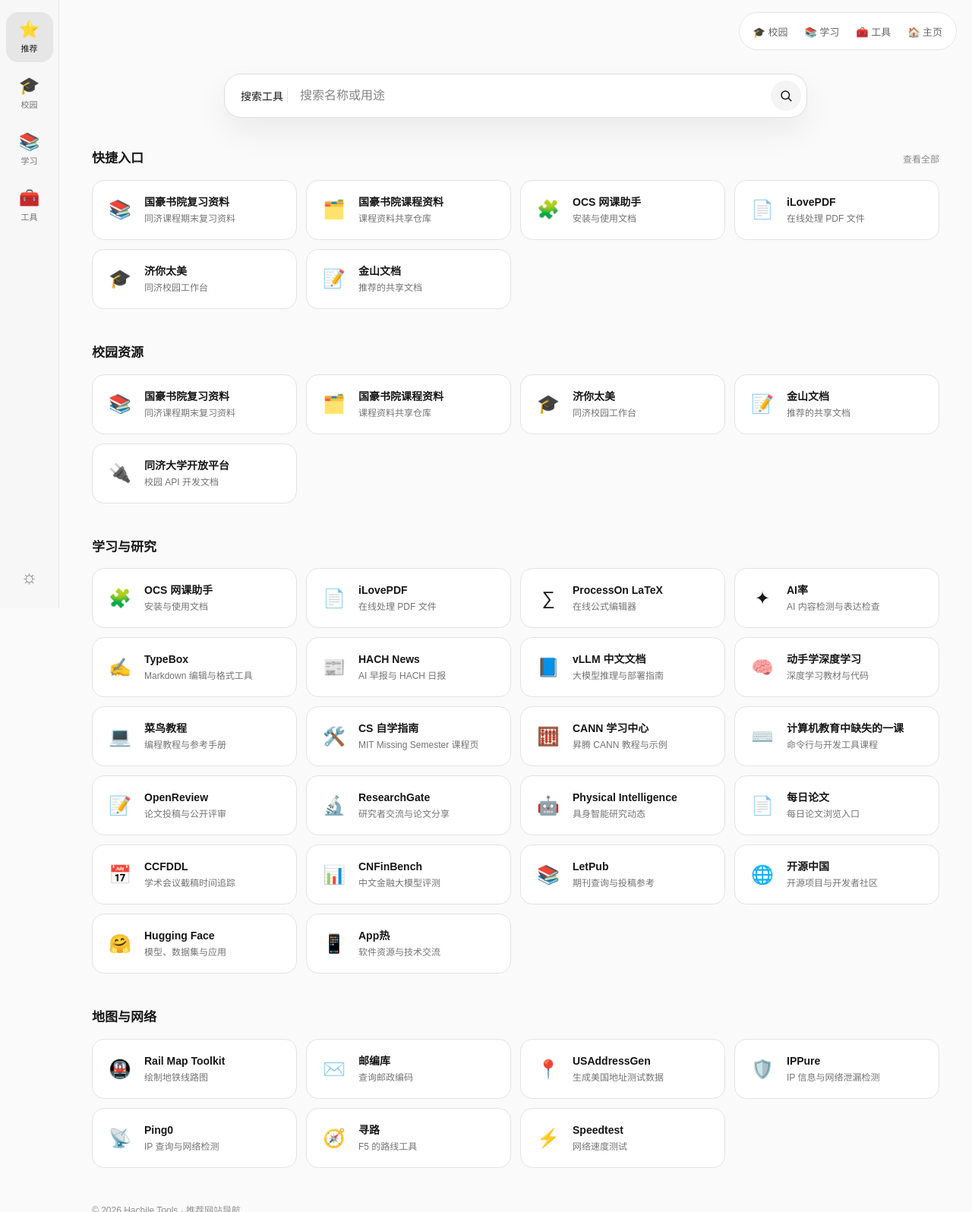
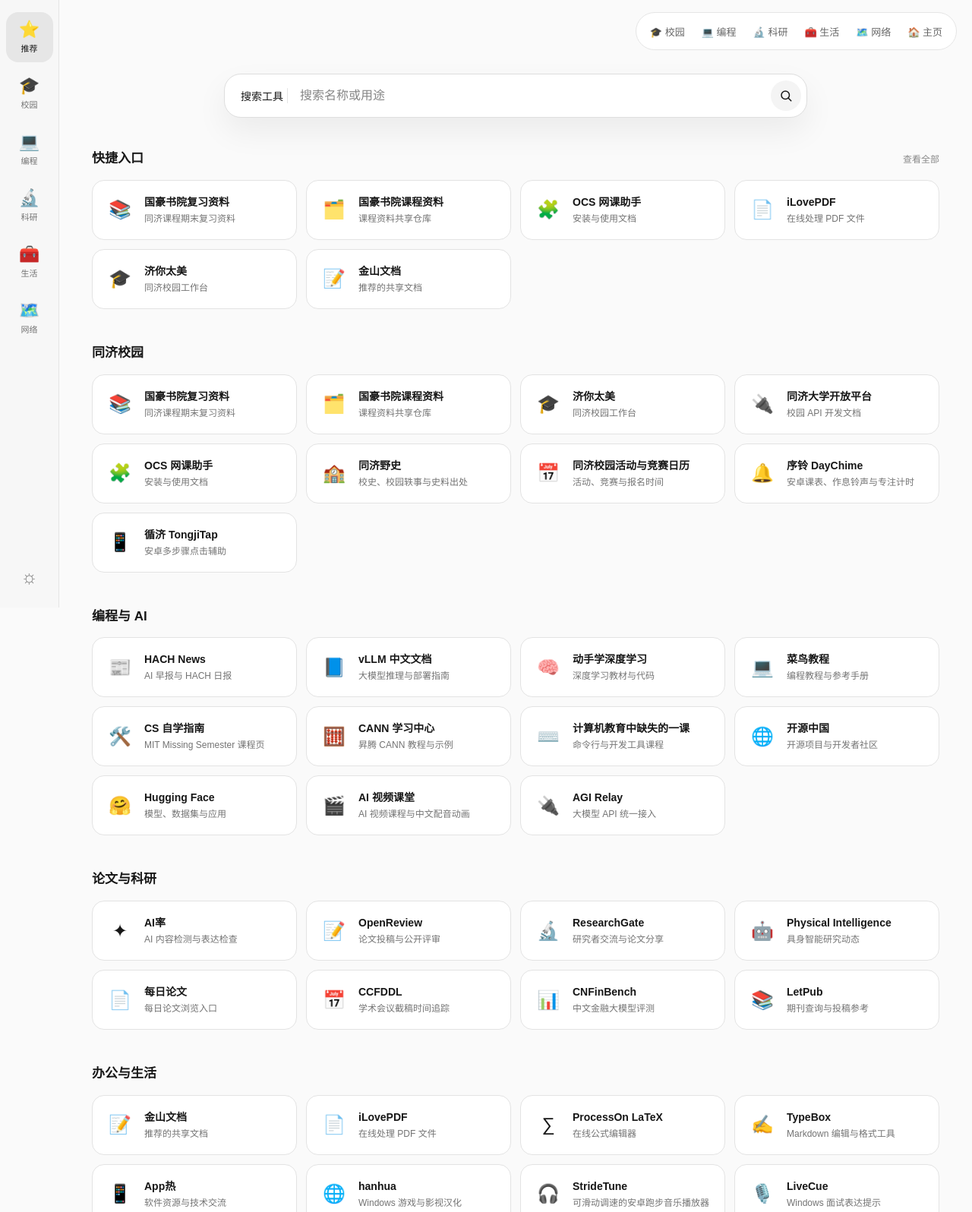
Before and after one commit to GPDdev/tools.hachile.org, a plain HTML site: page index.html in a window 1280 px wide. Shown: the top 1596 px of the page at 76% size. Drawn offline with Linux system fonts and the light colour scheme.

Commit message:
Add ten projects and regroup Tools directory

```diff
--- a/index.html
+++ b/index.html
@@ -18,17 +18,21 @@
     <nav class="side-links">
       <a class="side-link active" href="#top" aria-current="page"><span class="side-icon" aria-hidden="true">⭐</span><span>推荐</span></a>
       <a class="side-link" href="#campus"><span class="side-icon" aria-hidden="true">🎓</span><span>校园</span></a>
-      <a class="side-link" href="#study"><span class="side-icon" aria-hidden="true">📚</span><span>学习</span></a>
-      <a class="side-link" href="#utility"><span class="side-icon" aria-hidden="true">🧰</span><span>工具</span></a>
+      <a class="side-link" href="#study"><span class="side-icon" aria-hidden="true">💻</span><span>编程</span></a>
+      <a class="side-link" href="#research"><span class="side-icon" aria-hidden="true">🔬</span><span>科研</span></a>
+      <a class="side-link" href="#daily"><span class="side-icon" aria-hidden="true">🧰</span><span>生活</span></a>
+      <a class="side-link" href="#utility"><span class="side-icon" aria-hidden="true">🗺️</span><span>网络</span></a>
     </nav>
     <button class="theme-button" id="theme-toggle" type="button" aria-label="切换亮暗模式" title="切换亮暗模式">☼</button>
   </aside>
 
   <div class="page" id="top">
     <nav class="top-nav" aria-label="页面栏目">
-      <a href="#campus">🎓 <span>校园</span></a>
-      <a href="#study">📚 <span>学习</span></a>
-      <a href="#utility">🧰 <span>工具</span></a>
+      <a href="#campus"><span aria-hidden="true">🎓</span> <span>校园</span></a>
+      <a href="#study"><span aria-hidden="true">💻</span> <span>编程</span></a>
+      <a href="#research"><span aria-hidden="true">🔬</span> <span>科研</span></a>
+      <a href="#daily"><span aria-hidden="true">🧰</span> <span>生活</span></a>
+      <a href="#utility"><span aria-hidden="true">🗺️</span> <span>网络</span></a>
       <a href="https://hachile.org/" target="_blank" rel="noopener noreferrer">🏠 <span>主页</span></a>
     </nav>
 
@@ -55,24 +59,23 @@
       </section>
 
       <section class="section" id="campus" aria-labelledby="campus-title">
-        <div class="section-heading"><h2 id="campus-title">校园资源</h2></div>
+        <div class="section-heading"><h2 id="campus-title">同济校园</h2></div>
         <div class="card-grid">
           <a class="link-card" href="https://github.com/GPDdev/GHCollege-Tongji-review-materials" target="_blank" rel="noopener noreferrer"><span class="card-icon">📚</span><span class="card-copy"><strong>国豪书院复习资料</strong><small>同济课程期末复习资料</small></span></a>
           <a class="link-card" href="https://github.com/HSrockstar/Guohao_College_of_Tongji_University/tree/main" target="_blank" rel="noopener noreferrer"><span class="card-icon">🗂️</span><span class="card-copy"><strong>国豪书院课程资料</strong><small>课程资料共享仓库</small></span></a>
           <a class="link-card" href="https://www.tongji.icu/" target="_blank" rel="noopener noreferrer"><span class="card-icon">🎓</span><span class="card-copy"><strong>济你太美</strong><small>同济校园工作台</small></span></a>
-          <a class="link-card" href="https://www.kdocs.cn/l/cnbYWAvDVc19" target="_blank" rel="noopener noreferrer"><span class="card-icon">📝</span><span class="card-copy"><strong>金山文档</strong><small>推荐的共享文档</small></span></a>
           <a class="link-card" href="https://api.tongji.edu.cn/docs" target="_blank" rel="noopener noreferrer"><span class="card-icon">🔌</span><span class="card-copy"><strong>同济大学开放平台</strong><small>校园 API 开发文档</small></span></a>
+          <a class="link-card" href="https://docs.ocsjs.com" target="_blank" rel="noopener noreferrer"><span class="card-icon">🧩</span><span class="card-copy"><strong>OCS 网课助手</strong><small>安装与使用文档</small></span></a>
+          <a class="link-card" href="https://github.com/GPDdev/tjwild.hachile.org" target="_blank" rel="noopener noreferrer"><span class="card-icon">🏫</span><span class="card-copy"><strong>同济野史</strong><small>校史、校园轶事与史料出处</small></span></a>
+          <a class="link-card" href="https://github.com/GPDdev/events.hachile.org" target="_blank" rel="noopener noreferrer"><span class="card-icon">📅</span><span class="card-copy"><strong>同济校园活动与竞赛日历</strong><small>活动、竞赛与报名时间</small></span></a>
+          <a class="link-card" href="https://github.com/GPDdev/DayChime" target="_blank" rel="noopener noreferrer"><span class="card-icon">🔔</span><span class="card-copy"><strong>序铃 DayChime</strong><small>安卓课表、作息铃声与专注计时</small></span></a>
+          <a class="link-card" href="https://github.com/GPDdev/Tongji-TapLoop" target="_blank" rel="noopener noreferrer"><span class="card-icon">📱</span><span class="card-copy"><strong>循济 TongjiTap</strong><small>安卓多步骤点击辅助</small></span></a>
         </div>
       </section>
 
       <section class="section" id="study" aria-labelledby="study-title">
-        <div class="section-heading"><h2 id="study-title">学习与研究</h2></div>
+        <div class="section-heading"><h2 id="study-title">编程与 AI</h2></div>
         <div class="card-grid">
-          <a class="link-card" href="https://docs.ocsjs.com" target="_blank" rel="noopener noreferrer"><span class="card-icon">🧩</span><span class="card-copy"><strong>OCS 网课助手</strong><small>安装与使用文档</small></span></a>
-          <a class="link-card" href="https://www.ilovepdf.com/zh-cn" target="_blank" rel="noopener noreferrer"><span class="card-icon">📄</span><span class="card-copy"><strong>iLovePDF</strong><small>在线处理 PDF 文件</small></span></a>
-          <a class="link-card" href="https://www.processon.com/latex" target="_blank" rel="noopener noreferrer"><span class="card-icon">∑</span><span class="card-copy"><strong>ProcessOn LaTeX</strong><small>在线公式编辑器</small></span></a>
-          <a class="link-card" href="https://www.ailv.run/" target="_blank" rel="noopener noreferrer"><span class="card-icon">✦</span><span class="card-copy"><strong>AI率</strong><small>AI 内容检测与表达检查</small></span></a>
-          <a class="link-card" href="https://box.muran.tech/" target="_blank" rel="noopener noreferrer"><span class="card-icon">✍️</span><span class="card-copy"><strong>TypeBox</strong><small>Markdown 编辑与格式工具</small></span></a>
           <a class="link-card" href="https://news.hachile.org/" target="_blank" rel="noopener noreferrer"><span class="card-icon">📰</span><span class="card-copy"><strong>HACH News</strong><small>AI 早报与 HACH 日报</small></span></a>
           <a class="link-card" href="https://vllm.hyper.ai/docs/" target="_blank" rel="noopener noreferrer"><span class="card-icon">📘</span><span class="card-copy"><strong>vLLM 中文文档</strong><small>大模型推理与部署指南</small></span></a>
           <a class="link-card" href="https://zh-v2.d2l.ai/" target="_blank" rel="noopener noreferrer"><span class="card-icon">🧠</span><span class="card-copy"><strong>动手学深度学习</strong><small>深度学习教材与代码</small></span></a>
@@ -80,6 +83,17 @@
           <a class="link-card" href="https://csdiy.wiki/%E7%BC%96%E7%A8%8B%E5%85%A5%E9%97%A8/MIT-Missing-Semester/#_1" target="_blank" rel="noopener noreferrer"><span class="card-icon">🛠️</span><span class="card-copy"><strong>CS 自学指南</strong><small>MIT Missing Semester 课程页</small></span></a>
           <a class="link-card" href="https://gitcode.com/cann/cann-learning-hub#cann-basics" target="_blank" rel="noopener noreferrer"><span class="card-icon">🧮</span><span class="card-copy"><strong>CANN 学习中心</strong><small>昇腾 CANN 教程与示例</small></span></a>
           <a class="link-card" href="https://missing-semester-cn.github.io/" target="_blank" rel="noopener noreferrer"><span class="card-icon">⌨️</span><span class="card-copy"><strong>计算机教育中缺失的一课</strong><small>命令行与开发工具课程</small></span></a>
+          <a class="link-card" href="https://www.oschina.net/" target="_blank" rel="noopener noreferrer"><span class="card-icon">🌐</span><span class="card-copy"><strong>开源中国</strong><small>开源项目与开发者社区</small></span></a>
+          <a class="link-card" href="https://huggingface.co/" target="_blank" rel="noopener noreferrer"><span class="card-icon">🤗</span><span class="card-copy"><strong>Hugging Face</strong><small>模型、数据集与应用</small></span></a>
+          <a class="link-card" href="https://github.com/GPDdev/learn.hachile.org" target="_blank" rel="noopener noreferrer"><span class="card-icon">🎬</span><span class="card-copy"><strong>AI 视频课堂</strong><small>AI 视频课程与中文配音动画</small></span></a>
+          <a class="link-card" href="https://github.com/GPDdev/agi.hachile.org" target="_blank" rel="noopener noreferrer"><span class="card-icon">🔌</span><span class="card-copy"><strong>AGI Relay</strong><small>大模型 API 统一接入</small></span></a>
+        </div>
+      </section>
+
+      <section class="section" id="research" aria-labelledby="research-title">
+        <div class="section-heading"><h2 id="research-title">论文与科研</h2></div>
+        <div class="card-grid">
+          <a class="link-card" href="https://www.ailv.run/" target="_blank" rel="noopener noreferrer"><span class="card-icon">✦</span><span class="card-copy"><strong>AI率</strong><small>AI 内容检测与表达检查</small></span></a>
           <a class="link-card" href="https://openreview.net/" target="_blank" rel="noopener noreferrer"><span class="card-icon">📝</span><span class="card-copy"><strong>OpenReview</strong><small>论文投稿与公开评审</small></span></a>
           <a class="link-card" href="https://www.researchgate.net/" target="_blank" rel="noopener noreferrer"><span class="card-icon">🔬</span><span class="card-copy"><strong>ResearchGate</strong><small>研究者交流与论文分享</small></span></a>
           <a class="link-card" href="https://www.pi.website/" target="_blank" rel="noopener noreferrer"><span class="card-icon">🤖</span><span class="card-copy"><strong>Physical Intelligence</strong><small>具身智能研究动态</small></span></a>
@@ -87,9 +101,21 @@
           <a class="link-card" href="https://ccfddl.com/" target="_blank" rel="noopener noreferrer"><span class="card-icon">📅</span><span class="card-copy"><strong>CCFDDL</strong><small>学术会议截稿时间追踪</small></span></a>
           <a class="link-card" href="https://cnfinbench.opencompass.org.cn/home" target="_blank" rel="noopener noreferrer"><span class="card-icon">📊</span><span class="card-copy"><strong>CNFinBench</strong><small>中文金融大模型评测</small></span></a>
           <a class="link-card" href="https://www.letpub.com.cn/" target="_blank" rel="noopener noreferrer"><span class="card-icon">📚</span><span class="card-copy"><strong>LetPub</strong><small>期刊查询与投稿参考</small></span></a>
-          <a class="link-card" href="https://www.oschina.net/" target="_blank" rel="noopener noreferrer"><span class="card-icon">🌐</span><span class="card-copy"><strong>开源中国</strong><small>开源项目与开发者社区</small></span></a>
-          <a class="link-card" href="https://huggingface.co/" target="_blank" rel="noopener noreferrer"><span class="card-icon">🤗</span><span class="card-copy"><strong>Hugging Face</strong><small>模型、数据集与应用</small></span></a>
+        </div>
+      </section>
+
+      <section class="section" id="daily" aria-labelledby="daily-title">
+        <div class="section-heading"><h2 id="daily-title">办公与生活</h2></div>
+        <div class="card-grid">
+          <a class="link-card" href="https://www.kdocs.cn/l/cnbYWAvDVc19" target="_blank" rel="noopener noreferrer"><span class="card-icon">📝</span><span class="card-copy"><strong>金山文档</strong><small>推荐的共享文档</small></span></a>
+          <a class="link-card" href="https://www.ilovepdf.com/zh-cn" target="_blank" rel="noopener noreferrer"><span class="card-icon">📄</span><span class="card-copy"><strong>iLovePDF</strong><small>在线处理 PDF 文件</small></span></a>
+          <a class="link-card" href="https://www.processon.com/latex" target="_blank" rel="noopener noreferrer"><span class="card-icon">∑</span><span class="card-copy"><strong>ProcessOn LaTeX</strong><small>在线公式编辑器</small></span></a>
+          <a class="link-card" href="https://box.muran.tech/" target="_blank" rel="noopener noreferrer"><span class="card-icon">✍️</span><span class="card-copy"><strong>TypeBox</strong><small>Markdown 编辑与格式工具</small></span></a>
           <a class="link-card" href="https://apphot.cc/" target="_blank" rel="noopener noreferrer"><span class="card-icon">📱</span><span class="card-copy"><strong>App热</strong><small>软件资源与技术交流</small></span></a>
+          <a class="link-card" href="https://github.com/GPDdev/hanhua" target="_blank" rel="noopener noreferrer"><span class="card-icon">🌐</span><span class="card-copy"><strong>hanhua</strong><small>Windows 游戏与影视汉化</small></span></a>
+          <a class="link-card" href="https://github.com/GPDdev/StrideTune" target="_blank" rel="noopener noreferrer"><span class="card-icon">🎧</span><span class="card-copy"><strong>StrideTune</strong><small>可滑动调速的安卓跑步音乐播放器</small></span></a>
+          <a class="link-card" href="https://github.com/GPDdev/LiveCue" target="_blank" rel="noopener noreferrer"><span class="card-icon">🎙️</span><span class="card-copy"><strong>LiveCue</strong><small>Windows 面试表达提示</small></span></a>
+          <a class="link-card" href="https://github.com/GPDdev/BirthdayPost" target="_blank" rel="noopener noreferrer"><span class="card-icon">🎂</span><span class="card-copy"><strong>生辰邮局 Birthday Post</strong><small>好友生日整理与公历、农历提醒</small></span></a>
         </div>
       </section>
 
--- a/style.css
+++ b/style.css
@@ -25,10 +25,11 @@ a { color: inherit; text-decoration: none; }
   flex-direction: column;
   align-items: center;
   padding: 16px 8px;
+  overflow-y: auto;
   border-right: 1px solid #e5e5e5;
   background: #f7f7f7;
 }
-.side-links { display: flex; width: 100%; flex: 1; flex-direction: column; align-items: center; gap: 8px; }
+.side-links { display: flex; width: 100%; flex: 1 0 auto; flex-direction: column; align-items: center; gap: 8px; }
 .side-link {
   display: flex;
   width: 62px;
@@ -47,6 +48,7 @@ a { color: inherit; text-decoration: none; }
 .theme-button {
   width: 48px;
   height: 48px;
+  flex: none;
   border: 0;
   border-radius: 14px;
   color: #777;
@@ -169,12 +171,12 @@ footer { width: min(1116px, 100%); margin: 20px auto 0; color: #909090; font-siz
 @media (max-width: 760px) {
   .sidebar { display: none; }
   .page { margin: 0; padding: 1px 18px 22px; }
-  .top-nav { position: static; width: fit-content; max-width: 100%; margin: 16px auto 0; gap: 18px; }
+  .top-nav { position: static; width: fit-content; max-width: 100%; margin: 16px auto 0; flex-wrap: wrap; justify-content: center; gap: 8px 18px; padding-block: 10px; }
   .search { margin: 28px auto 40px; }
   .card-grid { grid-template-columns: repeat(2, minmax(0, 1fr)); }
 }
 @media (max-width: 520px) {
-  .top-nav { gap: 14px; padding: 0 14px; }
+  .top-nav { gap: 8px 14px; padding-inline: 14px; }
   .search { height: 56px; }
   .section { margin-bottom: 38px; }
   .card-grid { grid-template-columns: 1fr; gap: 10px; }
```
Also changed, not shown: 2 other files.
